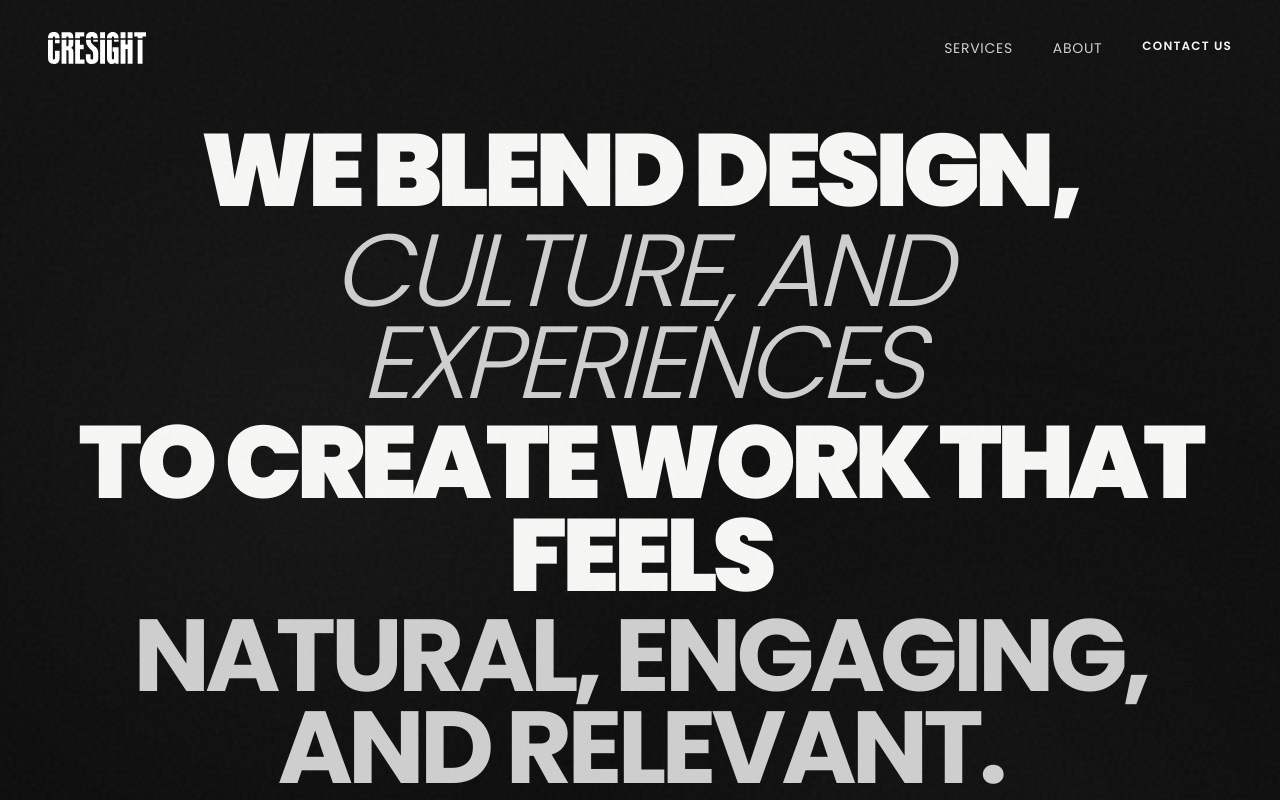
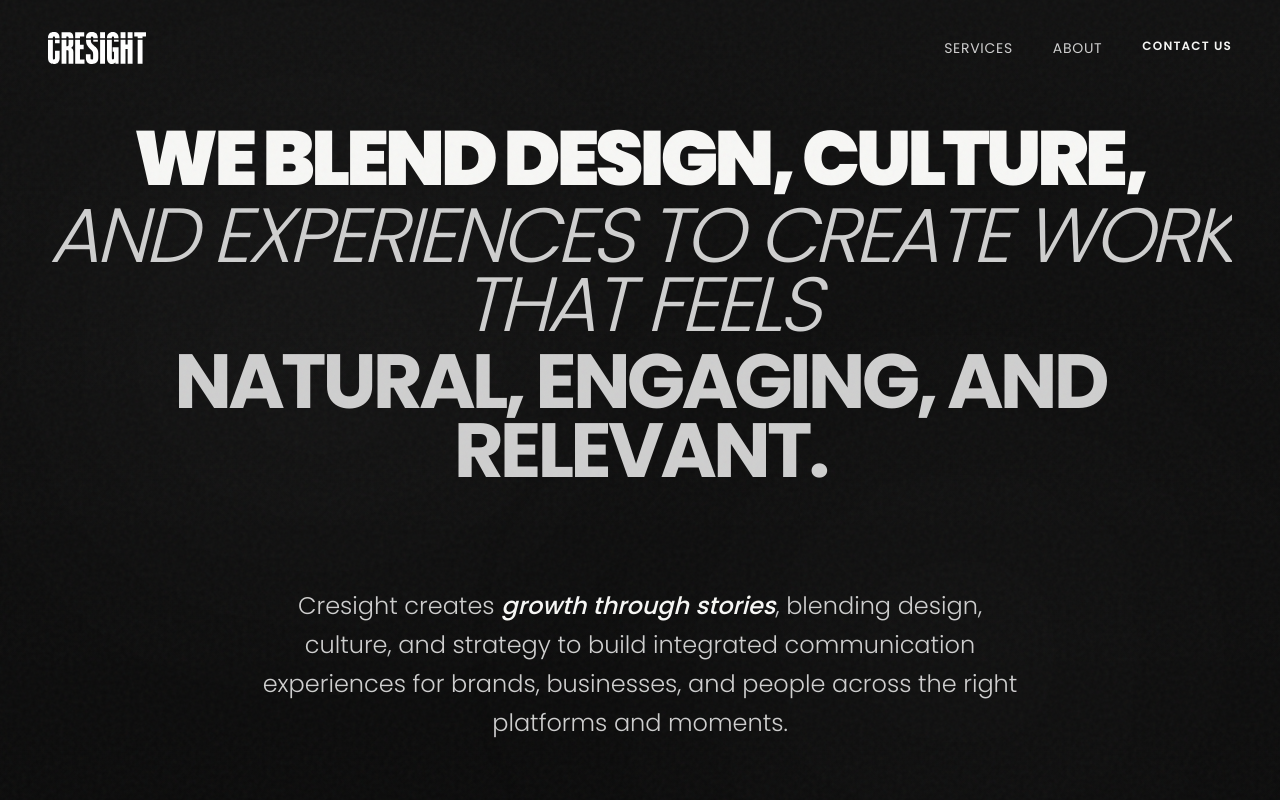
Before and after one commit to therafsanrohan/cresight, a Next.js app: page / in a window 1280 px wide. Shown: the top 800 px of the page. Built offline with nearby package versions, Linux system fonts and the light colour scheme.

Commit message:
Reduce hero title size and regroup into three lines

```diff
--- a/sections/home/HeroSection.tsx
+++ b/sections/home/HeroSection.tsx
@@ -62,11 +62,10 @@ export default function HeroSection() {
       </div>
 
       <div className="container mx-auto px-6 md:px-12 relative z-10 flex flex-col items-center text-center">
-        <div className="text-[clamp(2.5rem,8vw,10rem)] font-black tracking-tighter text-cresight-white max-w-7xl mb-[clamp(3rem,8vw,6rem)] leading-[0.9] uppercase">
+        <div className="text-[clamp(2rem,6vw,7rem)] font-black tracking-tighter text-cresight-white max-w-7xl mb-[clamp(3rem,8vw,6rem)] leading-[0.9] uppercase">
           {[
-            { text: "We Blend Design,", weight: "font-black" },
-            { text: "Culture, and Experiences", weight: "font-light italic text-cresight-gray" },
-            { text: "to Create Work That Feels", weight: "font-black" },
+            { text: "We Blend Design, Culture,", weight: "font-black" },
+            { text: "and Experiences to Create Work That Feels", weight: "font-light italic text-cresight-gray" },
             { text: "Natural, Engaging, and Relevant.", weight: "font-bold outline-text text-cresight-gray" }
           ].map((line, lineIndex) => (
             <div key={lineIndex} className="overflow-hidden py-1">
```
